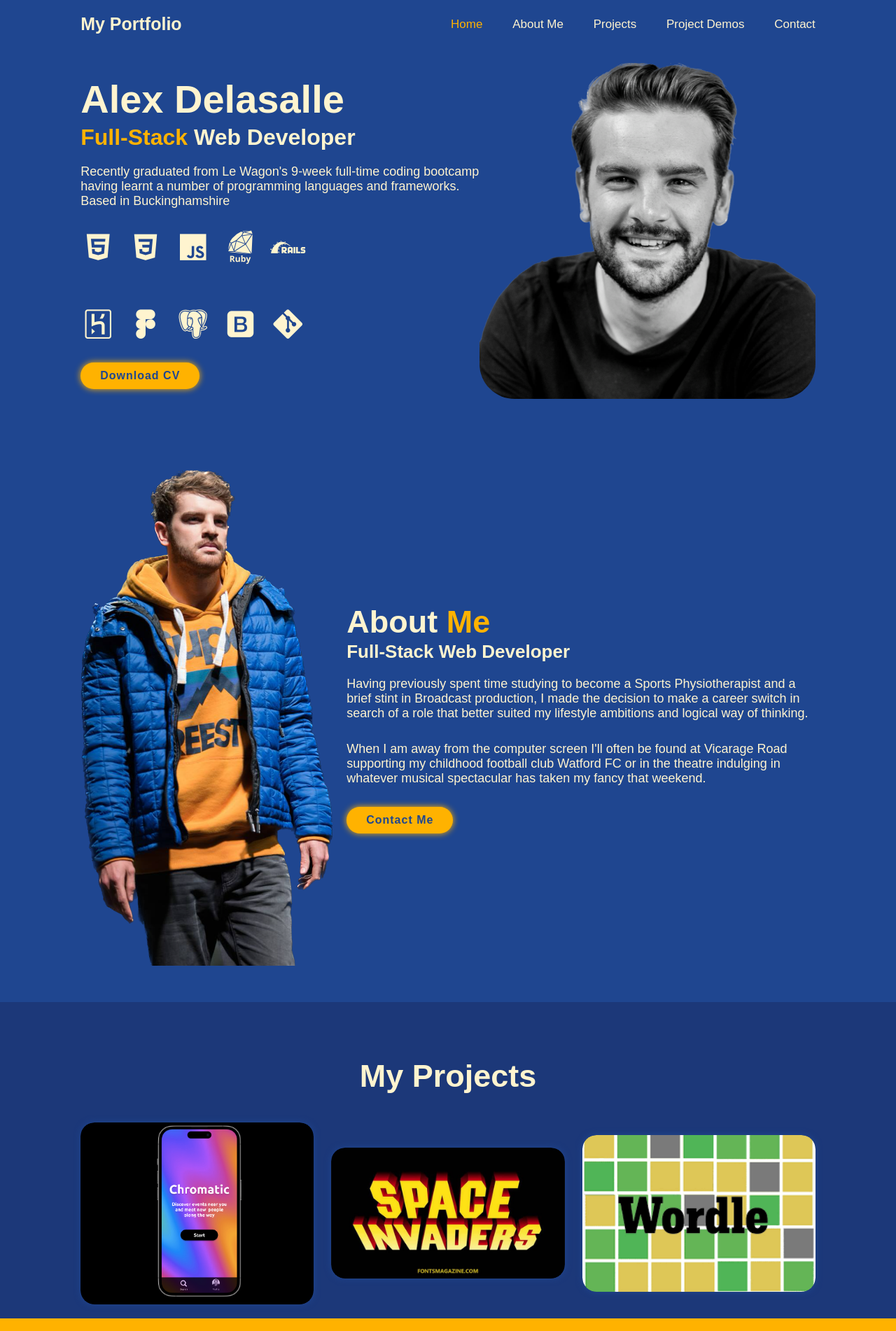
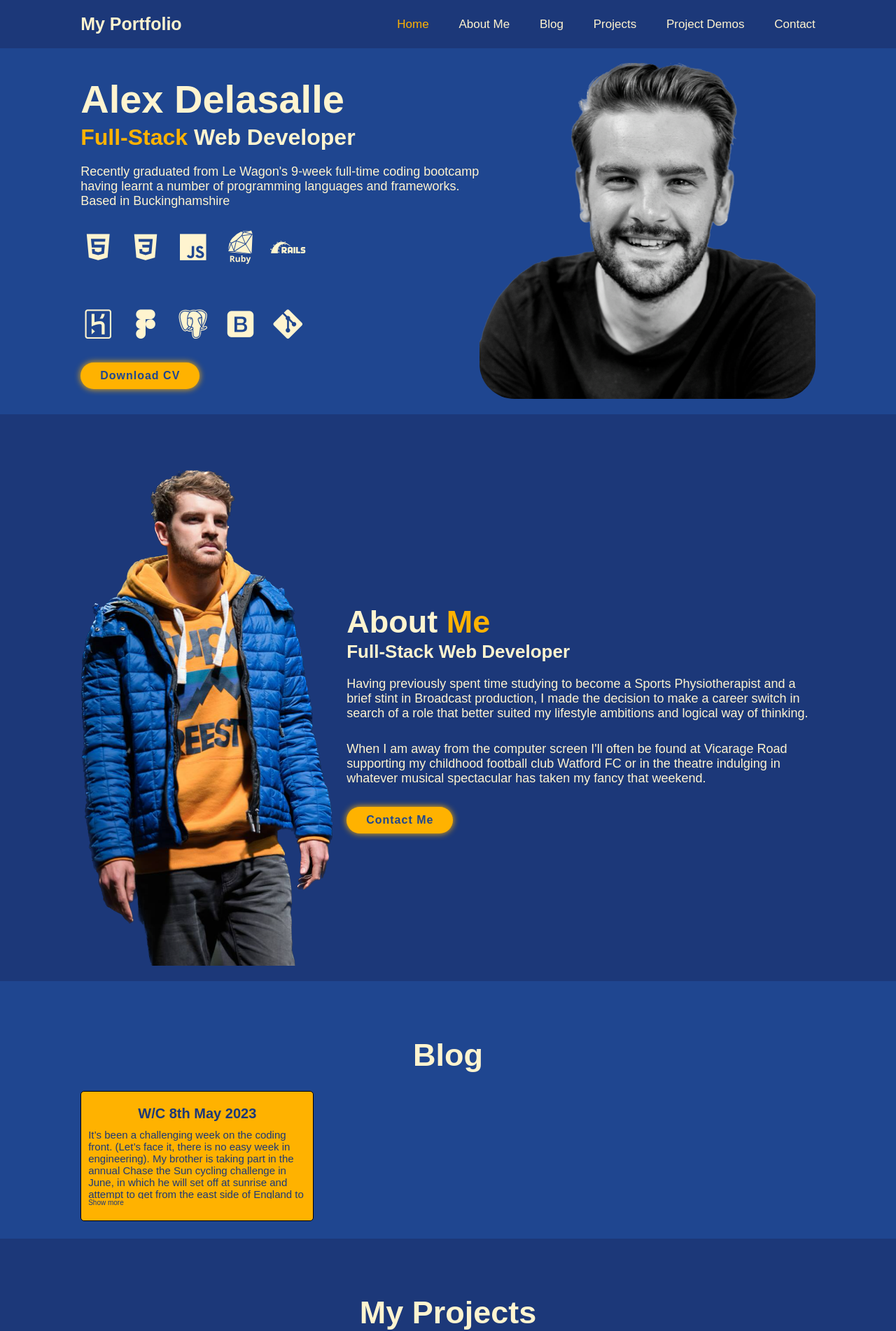
Before and after one commit to AlexDelasalle/alex-delasalle-portfolio, a PHP site: page / in a window 1280 px wide. Shown: the top 1902 px of the page at 70% size. Run offline with PHP 8.4, Linux system fonts and the light colour scheme; some web fonts are replaced.

Commit message:
Added a blog section

```diff
--- a/css/style.css
+++ b/css/style.css
@@ -46,7 +46,7 @@ section {
   left: 0;
   width: 100%;
   padding: 2rem 9%;
-  background: var(--bg-color);
+  background: var(--second-bg-color);
   display: flex;
   justify-content: space-between;
   align-items: center;
@@ -154,7 +154,7 @@ span {
   align-items: center;
   gap: 2rem;
   border-block-end-color: var(--second-bg-color);
-  margin-bottom: 3rem;
+  background-color: var(--second-bg-color);
 }
 
 .about-img img {
@@ -193,6 +193,61 @@ span {
   background-color: var(--second-bg-color);
 }
 
+.blog {
+  background: var(--bg-color);
+}
+.blog-container {
+  display: grid;
+  grid-template-columns: repeat(3, 1fr);
+  align-items: center;
+  gap: 2.5rem;
+  margin-top: 3rem;
+}
+
+.card {
+  border: 1px solid #ccc;
+  border-color: black;
+  border-radius: 5px;
+  padding: 10px;
+  margin-bottom: 10px;
+  background-color: var(--main-color);
+  color: var(--second-bg-color);
+  height: 100%;
+}
+
+.preview-content {
+  max-height: 100px;
+  overflow: hidden;
+}
+
+.card h2 {
+  font-size: 2rem;
+  text-align: center;
+  padding: 1rem;
+}
+
+.preview-content p {
+  font-size: 1.5rem;
+}
+
+.card-content {
+  display: none;
+  font-size: 1.5rem;
+}
+
+
+.show-more {
+  display: none;
+  color: var(--second-bg-color);
+  cursor: pointer;
+}
+
+.show-less {
+  display: none;
+  color: var(--second-bg-color);
+  cursor: pointer;
+}
+
 .portfolio {
   background: var(--second-bg-color);
 }
@@ -218,9 +273,9 @@ span {
 
 .portfolio-box img {
   border-radius: 2rem;
-  height: auto;
   width: 100%;
   transition: .5s ease;
+  height: auto;
 }
 
 
--- a/index.html
+++ b/index.html
@@ -23,6 +23,7 @@
       <nav class="navbar">
         <a href="#home" class="active">Home</a>
         <a href="#about">About Me</a>
+        <a href="#blog">Blog</a>
         <a href="#portfolio">Projects</a>
         <a href="#demos">Project Demos</a>
         <a href="#contact">Contact</a>
@@ -86,6 +87,47 @@
       </div>
     </section>
 
+    <!--BLOG-->
+
+    <section class="blog" id="blog">
+      <h2 class="heading">Blog</h2>
+      <div class="blog-container">
+        <div class="card">
+          <h2>W/C 8th May 2023</h2>
+          <div id="week1-preview" class="preview-content">
+            <p>It’s been a challenging week on the coding front. (Let’s face it, there is no easy week in engineering). My brother is taking part in the annual Chase the Sun cycling challenge in June, in which he will set off at sunrise and attempt to get from the east side of England to the west on his bike before the sun sets at the end of the day. And guess who’s been roped into being his support team? That’s right, ol’ muggins over here! </p>
+          </div>
+          <p id="week1-content" class="card-content">It’s been a challenging week on the coding front. (Let’s face it, there is no easy week in engineering). My brother is taking part in the annual Chase the Sun cycling challenge in June, in which he will set off at sunrise and attempt to get from the east side of England to the west on his bike before the sun sets at the end of the day. And guess who’s been roped into being his support team? That’s right, ol’ muggins over here!
+            <br>
+            <br>
+            To make his and quite frankly my life easier on the day. I have been working on building an interface that will do all the calculations to observe if he is making good time, can afford to take an extra break or two and generally make sure he is on track to successfully finish. As a result, I am having my first bash at independently integrating an API into the interface. Taking his distance, time and speed from his Wahoo Fitness account and applying necessary formulas to analyse his progress.
+            <br>
+            <br>
+            This biggest challenge I am facing is that Wahoo fitness only allow their API to interact using Python. A language I have no prior experience using…ah well, what’s life without a challenge!
+            <br>
+            <br>
+            I have included the current progress in my projects below and I have to say I am quite proud of its simplicity and efficiency so far. Least of all the little cycling dude in the right of the screen who moves in real time between sunrise and sunset. Starting on the left at sunrise and eventually finding himself towards the finish line at the end of that day.
+            </p>
+          <a id="week1-show-more" class="show-more" onclick="showContent('week1')">Show more</a>
+          <a id="week1-show-less" class="show-less" onclick="hideContent('week1')">Show less</a>
+        </div>
+
+        <!-- <div class="card">
+          <h2>Week 2</h2>
+          <p id="week2-content" class="card-content">This is the content for Week 2.</p>
+          <a id="week2-show-more" class="show-more" onclick="showContent('week2')">Show more</a>
+          <a id="week2-show-less" class="show-less" onclick="hideContent('week2')">Show less</a>
+        </div>
+
+        <div class="card">
+          <h2>Week 3</h2>
+          <p id="week2-content" class="card-content">This is the content for Week 2.</p>
+          <a id="week2-show-more" class="show-more" onclick="showContent('week2')">Show more</a>
+          <a id="week2-show-less" class="show-less" onclick="hideContent('week2')">Show less</a>
+        </div> -->
+      </div>
+    </section>
+
     <!--Portfolio-->
 
     <section class="portfolio" id="portfolio">
@@ -119,6 +161,14 @@
           </div>
         </div>
 
+        <div class="portfolio-box">
+          <img src="images/cts2.png" alt="">
+          <div class="portfolio-layer">
+            <h4>Chase the Sun Tracker</h4>
+            <p>Still in development, this interace allows me to analyze the progress of my brother as he attempts to cycling the width of the country from sunrise to sunset.</p>
+            <a href="https://chase-the-sun-data.herokuapp.com"><i class='bx bx-link-external'></i></a>
+          </div>
+        </div>
         <!-- COPY THIS FOR FUTURE PROJECTS-->
 
         <!-- <div class="portfolio-box">
--- a/javascript/script.js
+++ b/javascript/script.js
@@ -51,3 +51,45 @@ ScrollReveal().reveal('.home-content p, .about-content', { origin: 'right' });
 
 
 /* Send message redirection */
+
+// Show more/show less function
+function showContent(cardId) {
+  var previewContent = document.getElementById(cardId + '-preview');
+  var fullContent = document.getElementById(cardId + '-content');
+  var showMoreBtn = document.getElementById(cardId + '-show-more');
+  var showLessBtn = document.getElementById(cardId + '-show-less');
+
+  previewContent.style.display = 'none';
+  fullContent.style.display = 'block';
+  showMoreBtn.style.display = 'none';
+  showLessBtn.style.display = 'inline';
+}
+
+function hideContent(cardId) {
+  var previewContent = document.getElementById(cardId + '-preview');
+  var fullContent = document.getElementById(cardId + '-content');
+  var showMoreBtn = document.getElementById(cardId + '-show-more');
+  var showLessBtn = document.getElementById(cardId + '-show-less');
+
+  previewContent.style.display = 'block';
+  fullContent.style.display = 'none';
+  showMoreBtn.style.display = 'inline';
+  showLessBtn.style.display = 'none';
+}
+
+// Show the "Show more" button initially and hide the "Show less" button and full content
+document.querySelectorAll('.card').forEach(function(card) {
+  var preview = card.querySelector('.preview-content');
+  var content = card.querySelector('.card-content');
+  var showMoreBtn = card.querySelector('.show-more');
+  var showLessBtn = card.querySelector('.show-less');
+
+  showMoreBtn.style.display = 'inline';
+  showLessBtn.style.display = 'none';
+  content.style.display = 'none';
+
+  // Check if the preview content exceeds the maximum height
+  if (preview.scrollHeight > preview.clientHeight) {
+    showMoreBtn.style.display = 'inline';
+  }
+});
```
Also changed, not shown: images/chase-the-sun.jpeg (added), images/cts2.png (added), images/eliminator.png (deleted), images/home.jpg (deleted), images/images.jpg (deleted), 1 other file.
